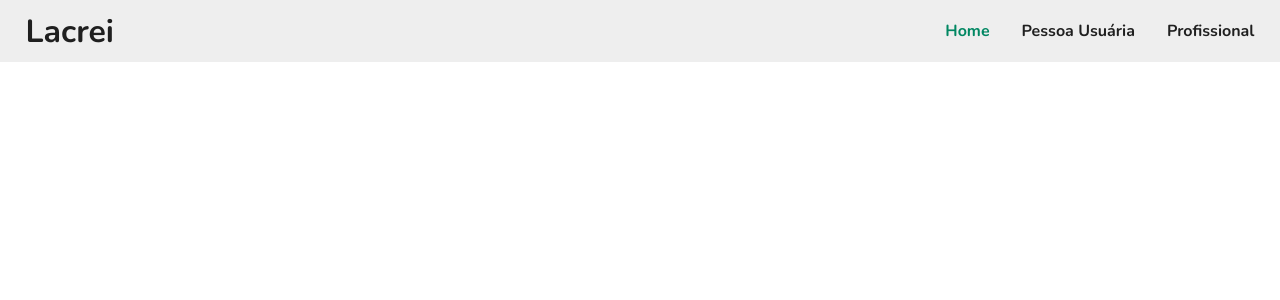
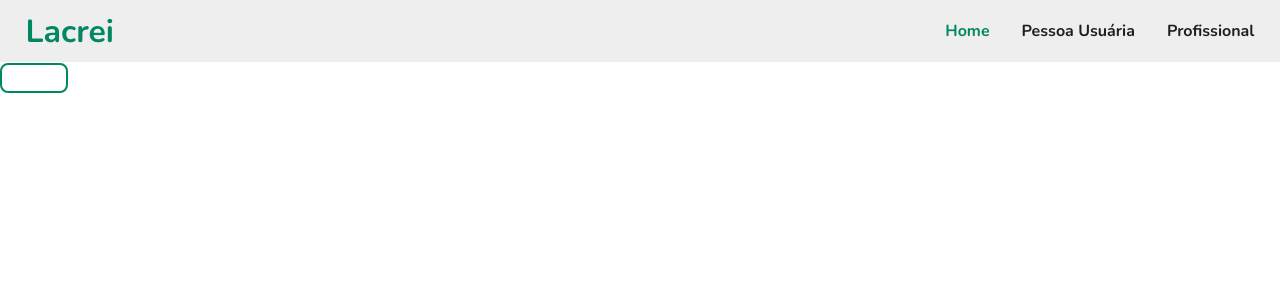
Before and after one commit to Otavio-Cipriano/desafio-lacrei, a Next.js app: page / in a window 1280 px wide. Shown: the top 300 px of the page. Built offline with nearby package versions, Linux system fonts and the light colour scheme.

Commit message:
button component created

```diff
--- a/src/components/Navbar/Navbar.styled.ts
+++ b/src/components/Navbar/Navbar.styled.ts
@@ -13,9 +13,13 @@ const Navbar = styled.nav`
 `;
 
 const NavBrand = styled.div`
-    color: ${colors.green};
+
     font-size: 2rem;
     font-weight: bolder;
+
+    a{
+        color: ${colors.green};
+    }
 `;
 
 const Nav = styled.ul`
@@ -46,4 +50,4 @@ const NavCollapse = styled.div`
     display: none;
 `;
 
-export default { Nav, NavItem, Navbar, NavLink, NavBrand }
+export default { Nav, NavItem, Navbar, NavLink, NavBrand, NavToggle }
--- a/src/components/Navbar/Navbar.tsx
+++ b/src/components/Navbar/Navbar.tsx
@@ -17,6 +17,7 @@ export default function Navbar() {
                     Lacrei
                 </styled.NavLink>
             </styled.NavBrand>
+            <styled.NavToggle/>
             <styled.Nav>
                 <styled.NavItem>
                     <styled.NavLink href={'/'} $isActive={currentPage == '/'}>Home</styled.NavLink>
--- /dev/null
+++ b/src/components/UI/Button/Button.styled.ts
@@ -0,0 +1,35 @@
+import { colors } from "@/styles/Variables"
+import styled, { css } from "styled-components"
+
+const variants = {
+    primary: css`
+        color: ${colors.white};
+        background-color: ${colors.green};
+        border: none;
+    `,
+    secondary: css`
+        color: ${colors.green};
+        background-color: ${colors.white};
+        border: 2px ${colors.green} solid;
+    `
+}
+
+const disabled = css`
+    cursor: not-allowed;
+    background: #d4d4d4;
+    color: #f5f5f5;
+`
+
+
+const Button = styled.button<{ $variant?: 'primary' | 'secondary', $disabled?: boolean }>`
+    border-radius: 8px;
+    padding-inline: 2rem;
+    padding-block: 0.8rem;
+    font-weight: 600;
+    font-size: 1rem;
+    ${props => props.$variant && variants[props.$variant]}
+    ${props => props.$disabled && disabled}
+`;
+
+
+export default {Button}
--- /dev/null
+++ b/src/components/UI/Button/Button.tsx
@@ -0,0 +1,19 @@
+import styled from './Button.styled'
+
+interface ButtonProps {
+    onClick?: (event: React.MouseEvent<HTMLButtonElement>) => void;
+    children?: React.ReactNode;
+    variant?: "primary" | "secondary";
+    disabled?: boolean;
+};
+
+export default function Button({ onClick, disabled, children, variant = 'primary'}: ButtonProps) {
+    return (
+        <styled.Button
+            $variant={variant}
+            $disabled={disabled}
+            onClick={onClick}>
+            {children}
+        </styled.Button>
+    )
+}
--- a/src/pages/index.tsx
+++ b/src/pages/index.tsx
@@ -1,7 +1,11 @@
+import Button from "@/components/UI/Button/Button";
+
 export default function Home() {
   return (
     <>
       <main>
+        <Button variant="secondary">
+        </Button>
       </main>
     </>
   )
--- a/src/styles/Variables.ts
+++ b/src/styles/Variables.ts
@@ -1,5 +1,6 @@
 export const colors = {
     green: 'rgb(1, 135, 98)',
     gray: 'rgb(238, 238, 238)',
-    black: 'rgb(31, 31, 31)'
+    black: 'rgb(31, 31, 31)',
+    white: 'rgb(255, 255, 255)'
 }
```
